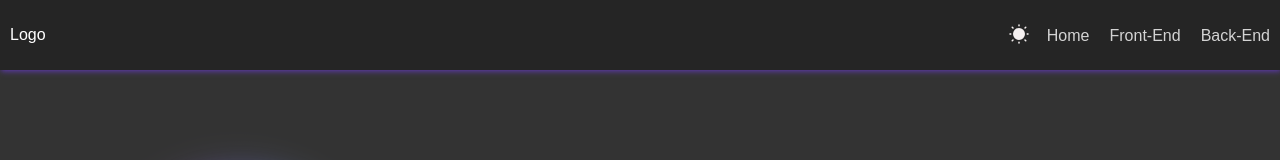
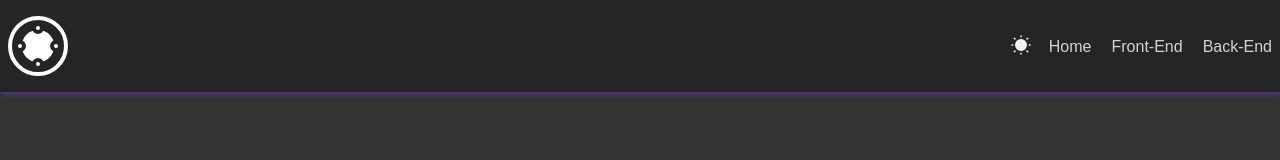
Before and after one commit to pedro-henrique-a-silva/pedro-henrique-a-silva.github.io, a React (Vite) app: page / in a window 1280 px wide. Shown: the top 160 px of the page. Built offline with nearby package versions, Linux system fonts and the light colour scheme; a web font is replaced by a local one.

Commit message:
Criando o Logo

```diff
--- a/src/components/Header/Header.tsx
+++ b/src/components/Header/Header.tsx
@@ -5,13 +5,21 @@ import MenuHamburguer from '../MenuHamburguer/MenuHamburguer';
 import {
   HeaderWrapper,
   MenuWrapper,
-  ToggleThemeButton } from './styles';
+  ToggleThemeButton,
+  Logo } from './styles';
 
 function Header() {
   const { theme, updateTheme } = useContext(ThemeContext)
   return (
     <HeaderWrapper>
-      <h1>Logo</h1>
+      <Logo>
+        <div>
+          <div></div>
+          <div></div>
+          <div></div>
+          <div></div>
+        </div>
+      </Logo>
       <div>
         <ToggleThemeButton
           onClick={() => updateTheme(theme === 'dark' ? 'light' : 'dark')}
--- a/src/components/Header/styles.ts
+++ b/src/components/Header/styles.ts
@@ -4,7 +4,8 @@ export const HeaderWrapper = styled.header`
   display: flex;
   padding: 10px;
   width: 100%;
-  height: 70px;
+  /* height: 70px; */
+  padding: 1rem 0.5rem;
   justify-content: space-between;
   align-items: center;
   color: ${({ theme }) => theme.colors.white};
@@ -74,3 +75,58 @@ export const ToggleThemeButton = styled.button`
   border: none;
   cursor: pointer;
 `
+
+export const Logo = styled.div`
+  display: flex;
+  justify-content: center;
+  align-items: center;
+  width: 60px;
+  height: 60px;
+  border: 4px solid #fff;
+  border-radius: 50%;
+
+  & > div {
+    position: relative;
+    width: 60%;
+    height: 60%;
+    background-color: #fff;
+    border-radius: 50%;
+  }
+
+  & > div div {
+    position: absolute;
+    background-color: #fff;
+    border-radius: 50%;
+    width: 12px;
+    height: 12px;
+    border: 4px solid ${({ theme }) => theme.colors.primary};
+    transition: all 300ms ease;
+
+  }
+
+  & > div div:nth-of-type(1) {
+    top: -8px;
+    left: 50%;
+    transform: translateX(-50%);
+  }
+
+  & > div div:nth-of-type(2) {
+    top: 50%;
+    left: -8px;
+    transform: translateY(-50%);
+  }
+
+  & > div div:nth-of-type(3) {
+    top: 50%;
+    right: -8px;
+    transform: translateY(-50%);
+
+  }
+
+  & > div div:nth-of-type(4) {
+    bottom: -8px;
+    left: 50%;
+    transform: translateX(-50%);
+  }
+
+`;
```
